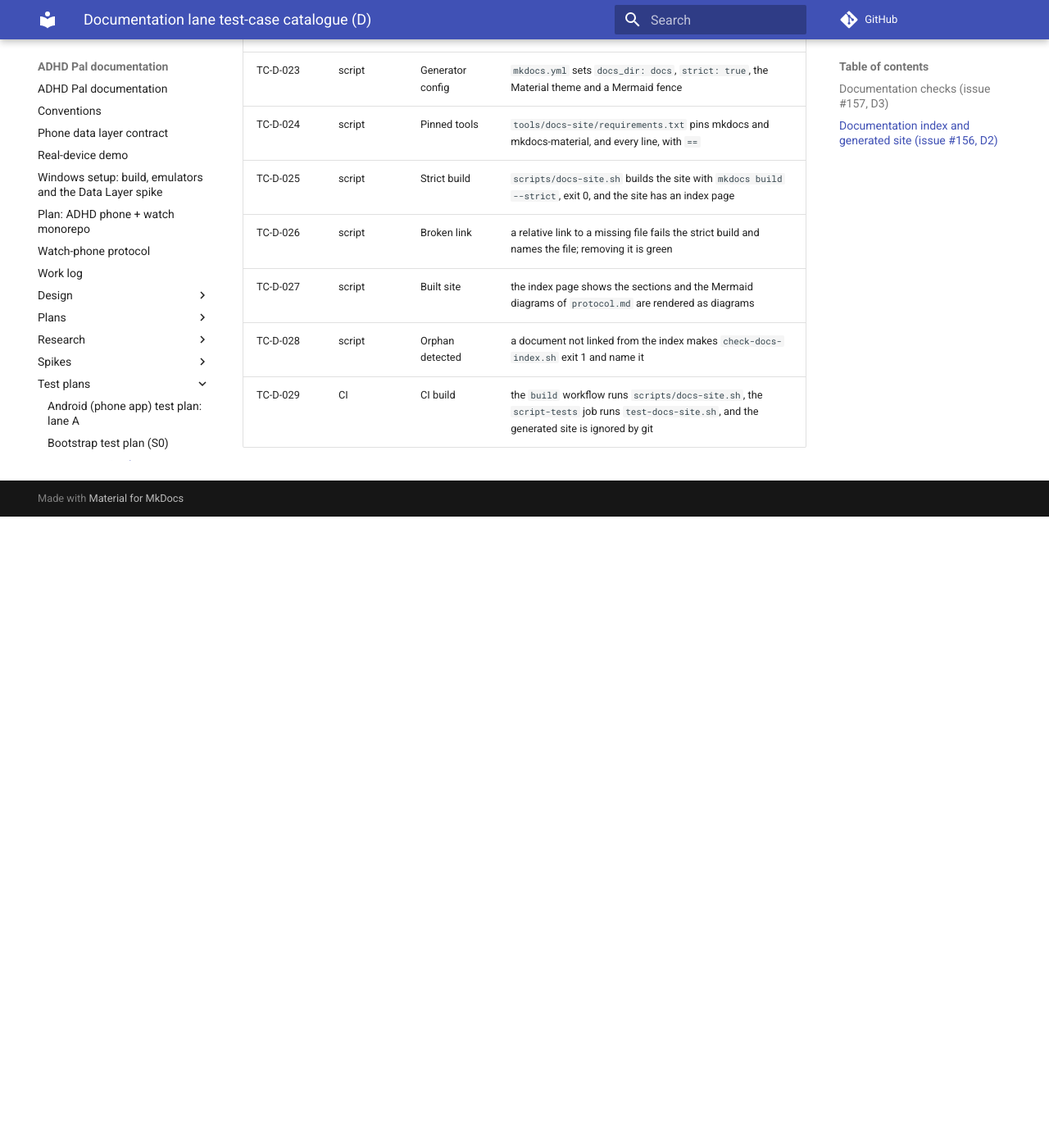
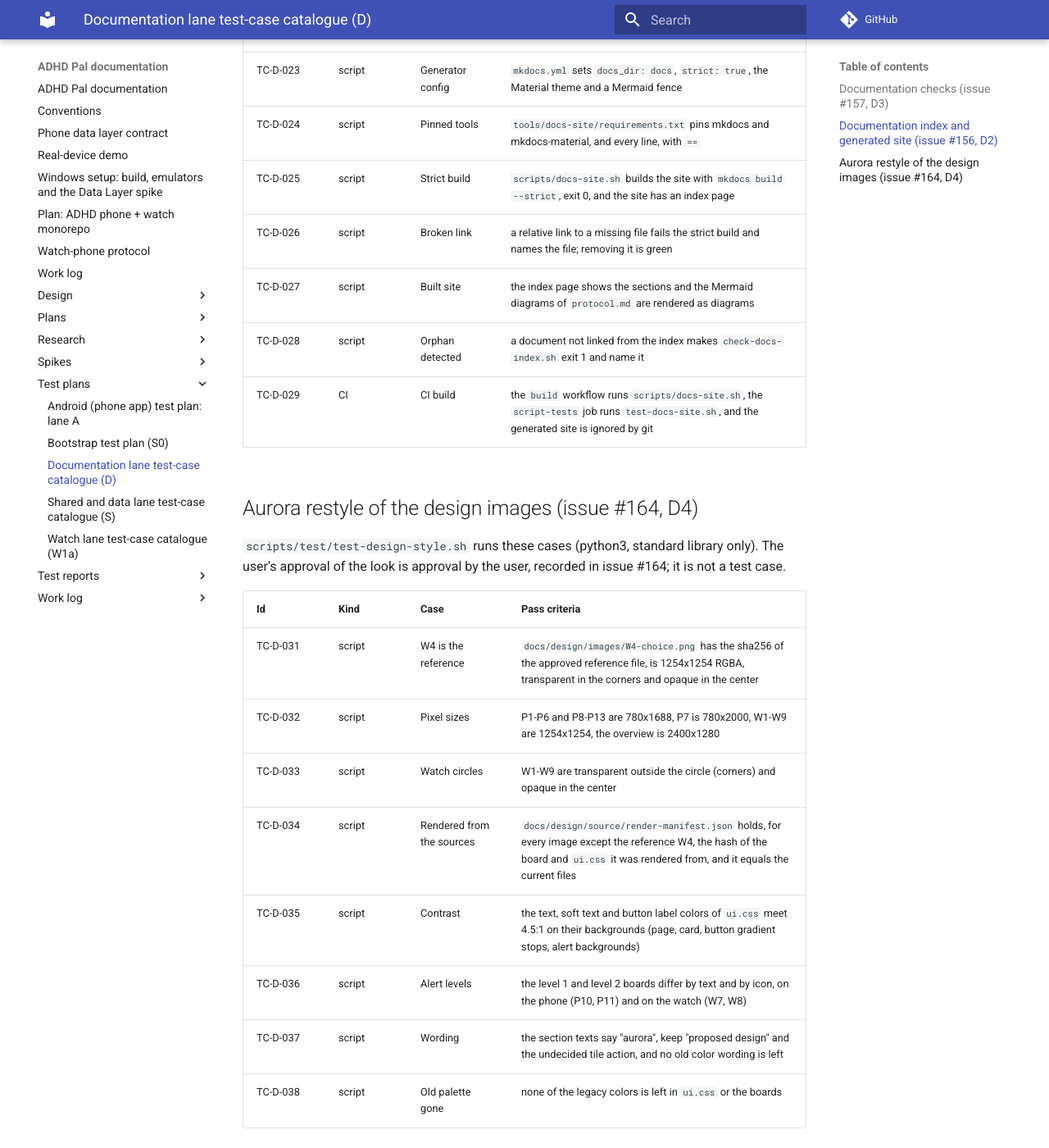
Before and after one commit to shlomoa/my-adhd-pal, an MkDocs documentation site: the page built from docs/test-plans/docs.md, in a window 1280 px wide and 1400 px high, scrolled down 2362 px. Shown: the whole window at 82% size. Built offline with MkDocs 1.6.1 and Material for MkDocs 9.7.7, drawn with Linux system fonts in a browser that asks for light colours; comment, search, counter and statistics services are not loaded; before the commit the page ends 2992 px from its top, so only the background shows below that.

Commit message:
Design style: test cases TC-D-031..038 and red baseline (issue 164)
Co-Authored-By: Claude Sonnet 5.5 <noreply@anthropic.com>
Claude-Session: https://claude.ai/code/session_0119eKBQkFDJwYDfwmtTQrjB

````diff
--- a/docs/test-plans/docs.md
+++ b/docs/test-plans/docs.md
@@ -57,3 +57,19 @@ an approval step of the plan (gate G-INDEX), not a test case.
 | TC-D-027 | script | Built site | the index page shows the sections and the Mermaid diagrams of `protocol.md` are rendered as diagrams |
 | TC-D-028 | script | Orphan detected | a document not linked from the index makes `check-docs-index.sh` exit 1 and name it |
 | TC-D-029 | CI | CI build | the `build` workflow runs `scripts/docs-site.sh`, the `script-tests` job runs `test-docs-site.sh`, and the generated site is ignored by git |
+
+## Aurora restyle of the design images (issue #164, D4)
+
+`scripts/test/test-design-style.sh` runs these cases (python3, standard library only). The user's approval of the look is
+approval by the user, recorded in issue #164; it is not a test case.
+
+| Id | Kind | Case | Pass criteria |
+|---|---|---|---|
+| TC-D-031 | script | W4 is the reference | `docs/design/images/W4-choice.png` has the sha256 of the approved reference file, is 1254x1254 RGBA, transparent in the corners and opaque in the center |
+| TC-D-032 | script | Pixel sizes | P1-P6 and P8-P13 are 780x1688, P7 is 780x2000, W1-W9 are 1254x1254, the overview is 2400x1280 |
+| TC-D-033 | script | Watch circles | W1-W9 are transparent outside the circle (corners) and opaque in the center |
+| TC-D-034 | script | Rendered from the sources | `docs/design/source/render-manifest.json` holds, for every image except the reference W4, the hash of the board and `ui.css` it was rendered from, and it equals the current files |
+| TC-D-035 | script | Contrast | the text, soft text and button label colors of `ui.css` meet 4.5:1 on their backgrounds (page, card, button gradient stops, alert backgrounds) |
+| TC-D-036 | script | Alert levels | the level 1 and level 2 boards differ by text and by icon, on the phone (P10, P11) and on the watch (W7, W8) |
+| TC-D-037 | script | Wording | the section texts say "aurora", keep "proposed design" and the undecided tile action, and no old color wording is left |
+| TC-D-038 | script | Old palette gone | none of the legacy colors is left in `ui.css` or the boards |
--- /dev/null
+++ b/docs/test-reports/docs-style-baseline.md
@@ -0,0 +1,21 @@
+# Aurora restyle baseline (red), issue #164
+
+Evidence that TC-D-031..038 fail before the restyle. Red commit: the first commit of the PR `claude/docs-style-tests`
+(tests and catalogue only; images and sources unchanged).
+
+Command: `scripts/test/test-design-style.sh`. Exit 1.
+
+```
+FAIL TC-D-031 W4-choice.png is the approved reference file (sha256)
+FAIL TC-D-031 W4 is 1254x1254 RGBA
+FAIL TC-D-031 W4 is transparent in the corners and opaque in the center
+FAIL TC-D-032 every screen image and the overview have the expected pixel size
+FAIL TC-D-033 watch images W1-W9 are transparent outside the circle
+FAIL TC-D-034 every image was rendered from the current board and stylesheet (render manifest)
+FAIL TC-D-035 stylesheet text contrast pairs meet 4.5:1
+FAIL TC-D-036 alert levels 1 and 2 differ by text and icon
+FAIL TC-D-037 section texts say aurora, keep 'proposed design' and the undecided tile action, no old color wording
+FAIL TC-D-038 the legacy palette is gone from ui.css and the boards
+```
+
+`scripts/test/test-design-style.sh` joins CI with the restyle step, when its head is green.
````
Also changed, not shown: 1 other file.
